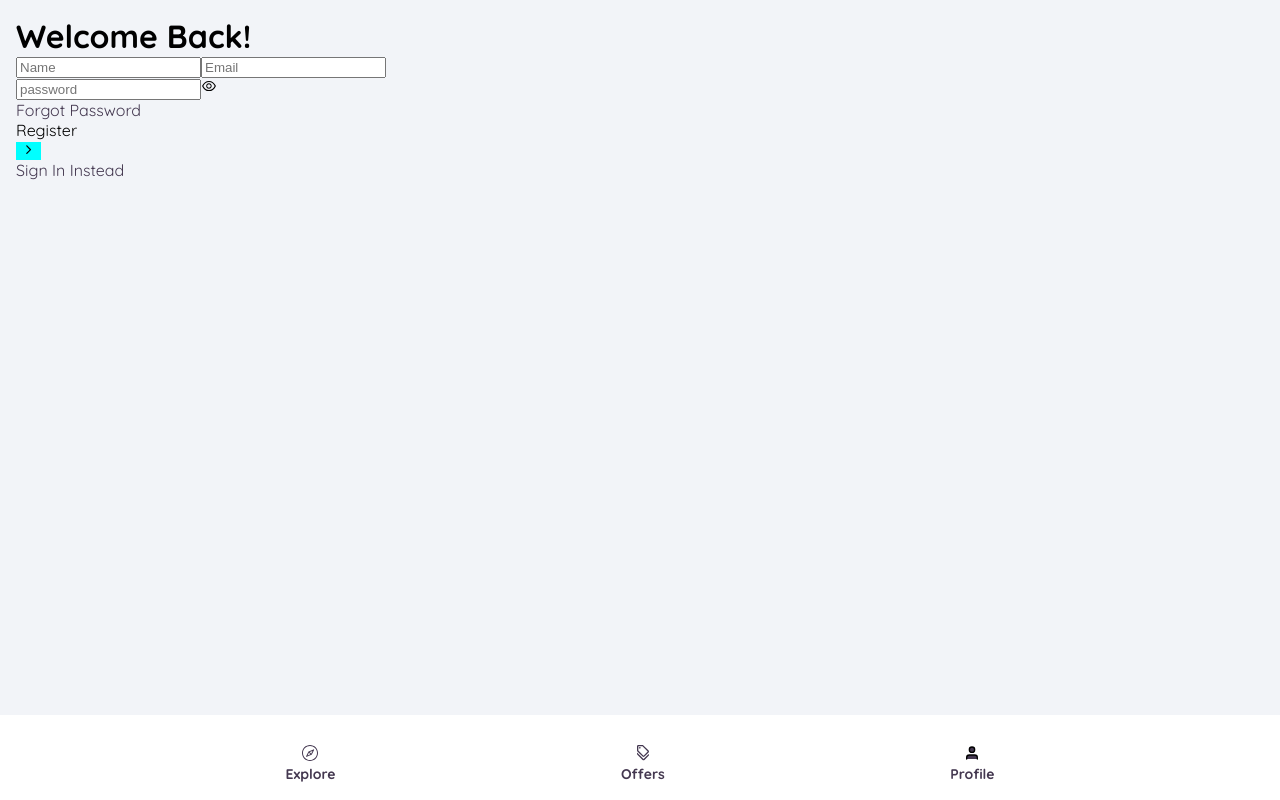
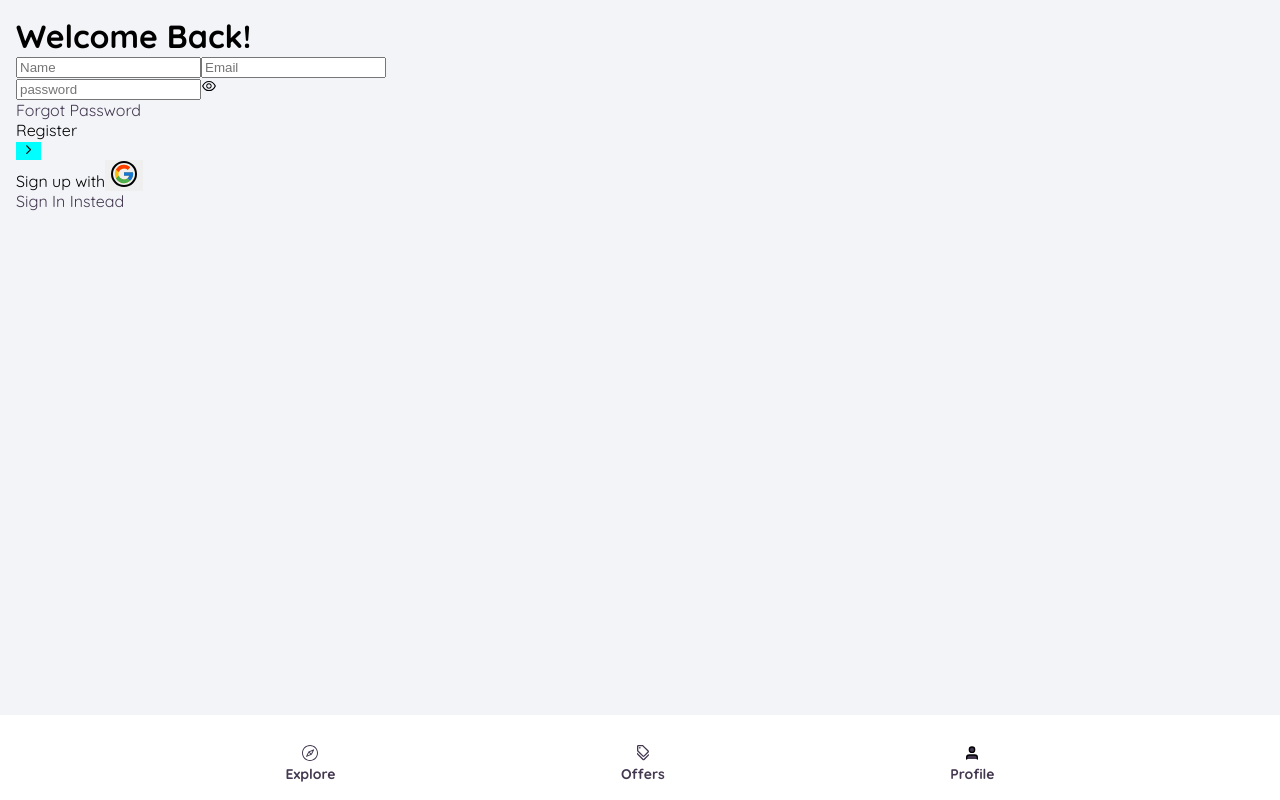
Before and after one commit to CarlaSlattery/SurrealEstate2, a React (Vite) app: page /register in a window 1280 px wide. Built offline with nearby package versions, Linux system fonts and the light colour scheme.

Commit message:
google auth component enabled and working

```diff
--- /dev/null
+++ b/src/components/OAuth.jsx
@@ -0,0 +1,47 @@
+import { useLocation, useNavigate } from "react-router-dom";
+import { getAuth, signInWithPopup, GoogleAuthProvider } from "firebase/auth";
+import { doc, setDoc, getDoc, serverTimestamp } from "firebase/firestore";
+import { db } from "../firebase.config";
+import { toast } from "react-toastify";
+import { FcGoogle } from "react-icons/fc";
+
+function OAuth() {
+  const navigate = useNavigate();
+  const location = useLocation();
+
+  const onGoogleClick = async () => {
+    try {
+      const auth = getAuth();
+      const provider = new GoogleAuthProvider();
+      const result = await signInWithPopup(auth, provider);
+      const user = result.user;
+      //check for user
+      const docRef = doc(db, "users", user.uid);
+      const docSnapshot = await getDoc(docRef);
+      //if user doesn't exist, create user
+      if (!docSnapshot.exists()) {
+        await setDoc(doc(db, "users", user.uid), {
+          name: user.displayName,
+          email: user.email,
+          timestamp: serverTimestamp(),
+        });
+      }
+      navigate("/");
+    } catch (error) {
+      toast.error("Could not authorise with Google");
+    }
+  };
+
+  return (
+    <div className="socialLogin">
+      <p>
+        Sign {location.pathname === "/register" ? "up" : "in"} with
+        <button className="socialIconDiv" onClick={onGoogleClick}>
+          <FcGoogle className="socialIconImg" alt="googleIcon" />
+        </button>
+      </p>
+    </div>
+  );
+}
+
+export default OAuth;
--- a/src/index.css
+++ b/src/index.css
@@ -119,3 +119,11 @@ button {
     transform: rotate(360deg);
   }
 }
+
+.socialIconImg {
+  height: 26px;
+  width: 26px;
+  border: 2px solid;
+  border-radius: 50%;
+
+}
--- a/src/pages/Register.jsx
+++ b/src/pages/Register.jsx
@@ -6,6 +6,7 @@ import {
   createUserWithEmailAndPassword,
   updateProfile,
 } from "firebase/auth";
+import OAuth from "../components/OAuth";
 import { setDoc, doc, serverTimestamp } from "firebase/firestore";
 import { db } from "../firebase.config";
 import { IoIosArrowForward } from "react-icons/io";
@@ -106,7 +107,7 @@ function Register() {
             </button>
           </div>
         </form>
-        {/*Google OAuth */}
+        <OAuth />
 
         <Link to="/sign-in" className="registerLink">
           Sign In Instead
--- a/src/pages/SignIn.jsx
+++ b/src/pages/SignIn.jsx
@@ -1,9 +1,10 @@
 import { useState } from "react";
-import {toast} from "react-toastify"
+import { toast } from "react-toastify";
 import { Link, useNavigate } from "react-router-dom";
 import { getAuth, signInWithEmailAndPassword } from "firebase/auth";
 import { IoIosArrowForward } from "react-icons/io";
 import { AiOutlineEye } from "react-icons/ai";
+import OAuth from "../components/OAuth";
 
 function SignIn() {
   const [showPassword, setShowPassword] = useState(false);
@@ -13,11 +14,14 @@ function SignIn() {
   const navigate = useNavigate();
 
   const onChange = (e) => {
-setFormData((prevState) => ({...prevState, [e.target.id]: e.target.value,}))
+    setFormData((prevState) => ({
+      ...prevState,
+      [e.target.id]: e.target.value,
+    }));
   };
 
   const onSubmit = async (e) => {
-  e.preventDefault()
+    e.preventDefault();
     try {
       const auth = getAuth();
 
@@ -31,10 +35,9 @@ try {
         navigate("/profile");
       }
     } catch (error) {
-  toast.error("Invalid user credentials")
+      toast.error("Invalid user credentials");
     }
-
-}
+  };
 
   return (
     <>
@@ -74,11 +77,16 @@ try {
           <div className="signInBar">
             <p className="signInText">Sign In</p>
             <button className="signInButton">
-              <IoIosArrowForward fill="black" width="34px" height="34px" />
+              <IoIosArrowForward
+                fill="black"
+                width="34px"
+                height="34px"
+                alt="forward arrow"
+              />
             </button>
           </div>
         </form>
-        {/*Google OAuth */}
+        <OAuth />
 
         <Link to="/register" className="registerLink">
           Sign Up Instead
```
Lines whose indentation alone changed are shown as unchanged.
